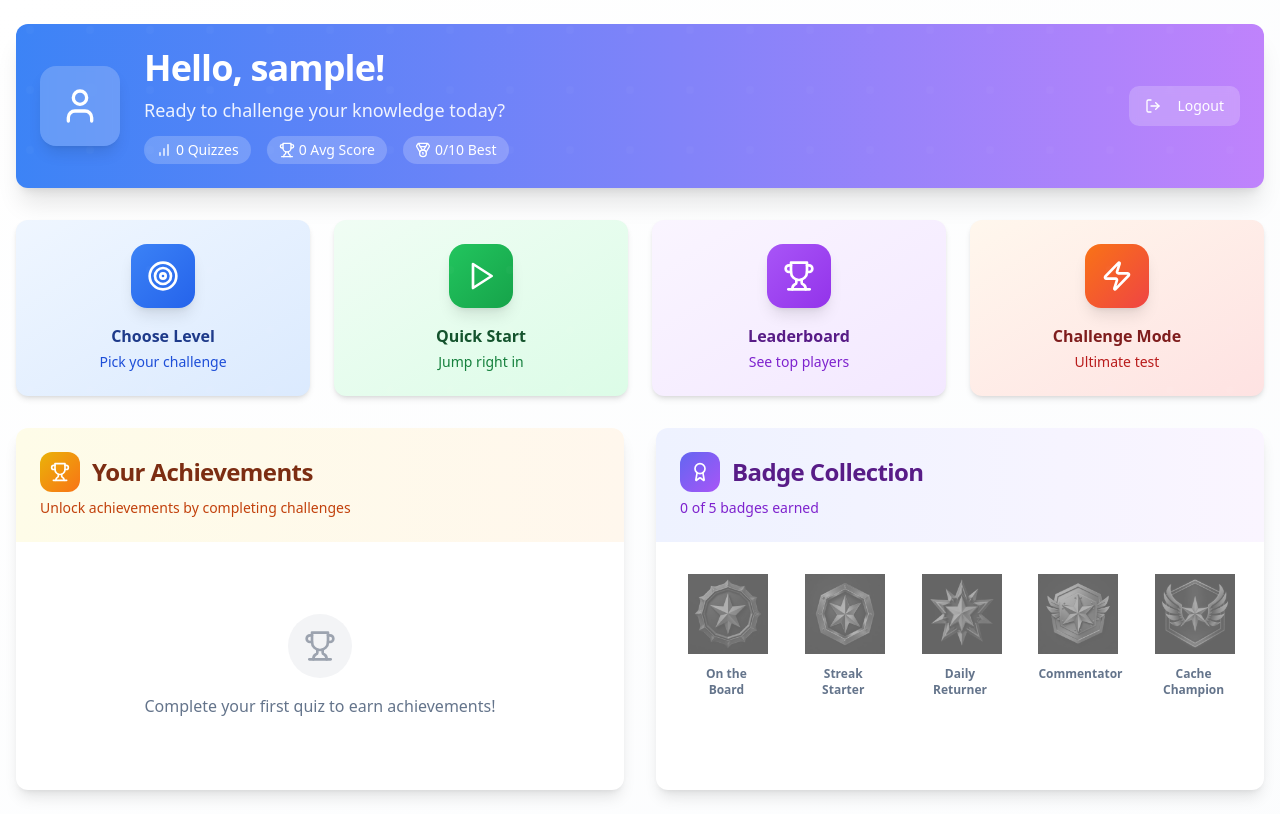
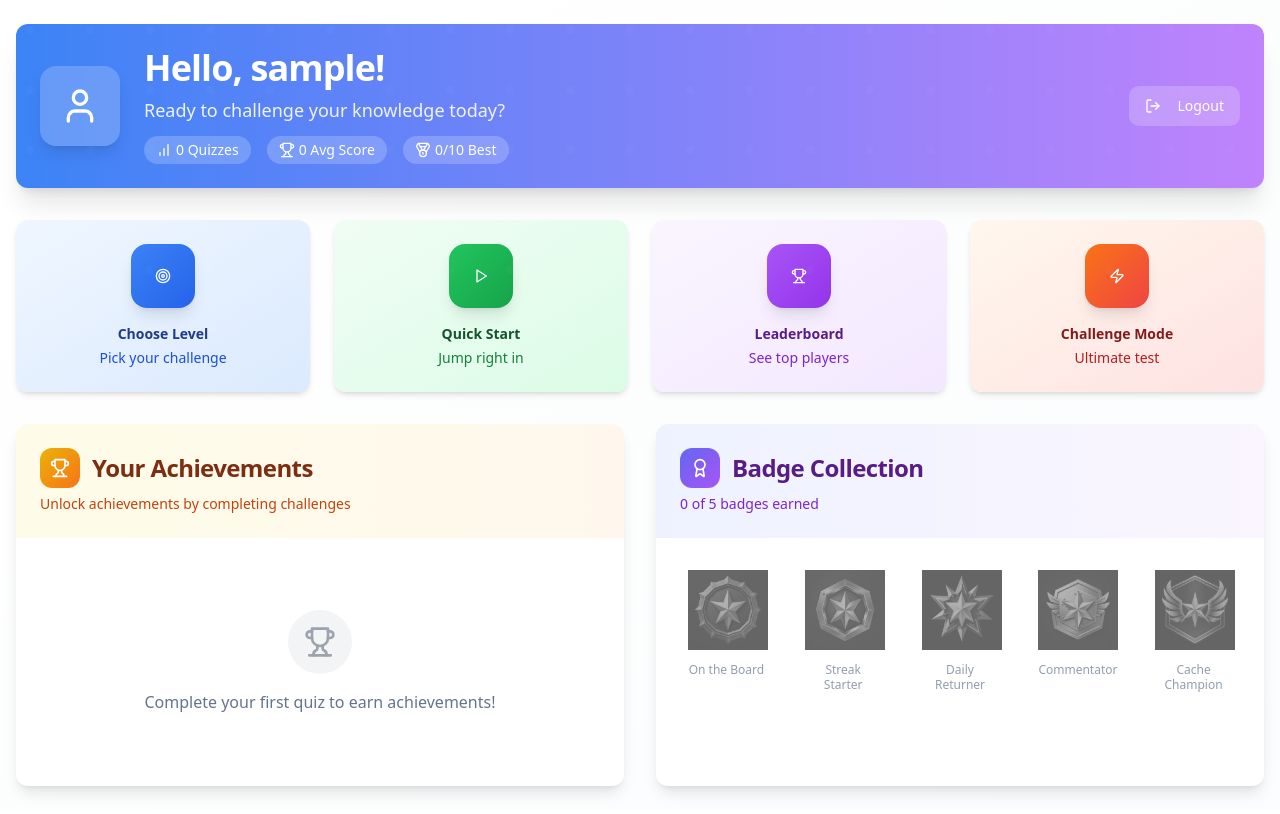
Before and after one commit to knull-reaper/guhuza_quiz_ui_rework, a React (Vite) app: page /profile in a window 1280 px wide. Built offline with nearby package versions, Linux system fonts and the light colour scheme; sample sign-in values are in the browser's storage.

Commit message:
Fix profile page UI
Fixes text and button issues on the profile page.

```diff
--- a/src/components/Badge3D.tsx
+++ b/src/components/Badge3D.tsx
@@ -78,8 +78,8 @@ export const Badge3D: React.FC<Badge3DProps> = ({
       </div>
 
       {/* Badge Info */}
-      <div className="text-center">
-        <h4 className={`font-semibold text-xs ${isEarned ? 'text-foreground' : 'text-muted-foreground'}`}>
+      <div className="text-center mt-2">
+        <h4 className={`font-medium text-xs leading-tight ${isEarned ? 'text-foreground' : 'text-muted-foreground/70'}`}>
           {name}
         </h4>
       </div>
--- a/src/pages/ProfilePage.tsx
+++ b/src/pages/ProfilePage.tsx
@@ -95,10 +95,12 @@ export const ProfilePage: React.FC = () => {
 
         {/* Quick Actions */}
         <div className="grid grid-cols-1 md:grid-cols-4 gap-6 mb-8">
-          <Card
+          <Button
+            variant="ghost"
             onClick={() => navigate('/levels')}
-            className="cursor-pointer hover:shadow-lg transition-all duration-300 hover:-translate-y-1 border-0 shadow-md bg-gradient-to-br from-blue-50 to-blue-100 hover:from-blue-100 hover:to-blue-200"
+            className="h-auto p-0 bg-gradient-to-br from-blue-50 to-blue-100 hover:from-blue-100 hover:to-blue-200 cursor-pointer hover:shadow-lg transition-all duration-300 hover:-translate-y-1 border-0 shadow-md rounded-lg"
           >
+            <Card className="w-full border-0 shadow-none bg-transparent">
               <CardContent className="p-6 text-center">
                 <div className="w-16 h-16 mx-auto bg-gradient-to-br from-blue-500 to-blue-600 rounded-2xl flex items-center justify-center mb-4 shadow-lg">
                   <Target className="h-8 w-8 text-white" />
@@ -107,11 +109,14 @@ export const ProfilePage: React.FC = () => {
                 <p className="text-sm text-blue-700">Pick your challenge</p>
               </CardContent>
             </Card>
+          </Button>
 
-          <Card
+          <Button
+            variant="ghost"
             onClick={() => navigate('/quiz/1')}
-            className="cursor-pointer hover:shadow-lg transition-all duration-300 hover:-translate-y-1 border-0 shadow-md bg-gradient-to-br from-green-50 to-green-100 hover:from-green-100 hover:to-green-200"
+            className="h-auto p-0 bg-gradient-to-br from-green-50 to-green-100 hover:from-green-100 hover:to-green-200 cursor-pointer hover:shadow-lg transition-all duration-300 hover:-translate-y-1 border-0 shadow-md rounded-lg"
           >
+            <Card className="w-full border-0 shadow-none bg-transparent">
               <CardContent className="p-6 text-center">
                 <div className="w-16 h-16 mx-auto bg-gradient-to-br from-green-500 to-green-600 rounded-2xl flex items-center justify-center mb-4 shadow-lg">
                   <Play className="h-8 w-8 text-white" />
@@ -120,11 +125,14 @@ export const ProfilePage: React.FC = () => {
                 <p className="text-sm text-green-700">Jump right in</p>
               </CardContent>
             </Card>
+          </Button>
 
-          <Card
+          <Button
+            variant="ghost"
             onClick={() => navigate('/leaderboard')}
-            className="cursor-pointer hover:shadow-lg transition-all duration-300 hover:-translate-y-1 border-0 shadow-md bg-gradient-to-br from-purple-50 to-purple-100 hover:from-purple-100 hover:to-purple-200"
+            className="h-auto p-0 bg-gradient-to-br from-purple-50 to-purple-100 hover:from-purple-100 hover:to-purple-200 cursor-pointer hover:shadow-lg transition-all duration-300 hover:-translate-y-1 border-0 shadow-md rounded-lg"
           >
+            <Card className="w-full border-0 shadow-none bg-transparent">
               <CardContent className="p-6 text-center">
                 <div className="w-16 h-16 mx-auto bg-gradient-to-br from-purple-500 to-purple-600 rounded-2xl flex items-center justify-center mb-4 shadow-lg">
                   <Trophy className="h-8 w-8 text-white" />
@@ -133,11 +141,14 @@ export const ProfilePage: React.FC = () => {
                 <p className="text-sm text-purple-700">See top players</p>
               </CardContent>
             </Card>
+          </Button>
 
-          <Card
+          <Button
+            variant="ghost"
             onClick={() => navigate('/quiz/10')}
-            className="cursor-pointer hover:shadow-lg transition-all duration-300 hover:-translate-y-1 border-0 shadow-md bg-gradient-to-br from-orange-50 to-red-100 hover:from-orange-100 hover:to-red-200"
+            className="h-auto p-0 bg-gradient-to-br from-orange-50 to-red-100 hover:from-orange-100 hover:to-red-200 cursor-pointer hover:shadow-lg transition-all duration-300 hover:-translate-y-1 border-0 shadow-md rounded-lg"
           >
+            <Card className="w-full border-0 shadow-none bg-transparent">
               <CardContent className="p-6 text-center">
                 <div className="w-16 h-16 mx-auto bg-gradient-to-br from-orange-500 to-red-500 rounded-2xl flex items-center justify-center mb-4 shadow-lg">
                   <Zap className="h-8 w-8 text-white" />
@@ -146,6 +157,7 @@ export const ProfilePage: React.FC = () => {
                 <p className="text-sm text-red-700">Ultimate test</p>
               </CardContent>
             </Card>
+          </Button>
         </div>
 
         {/* Main Content Grid */}
```
Lines whose indentation alone changed are shown as unchanged.
